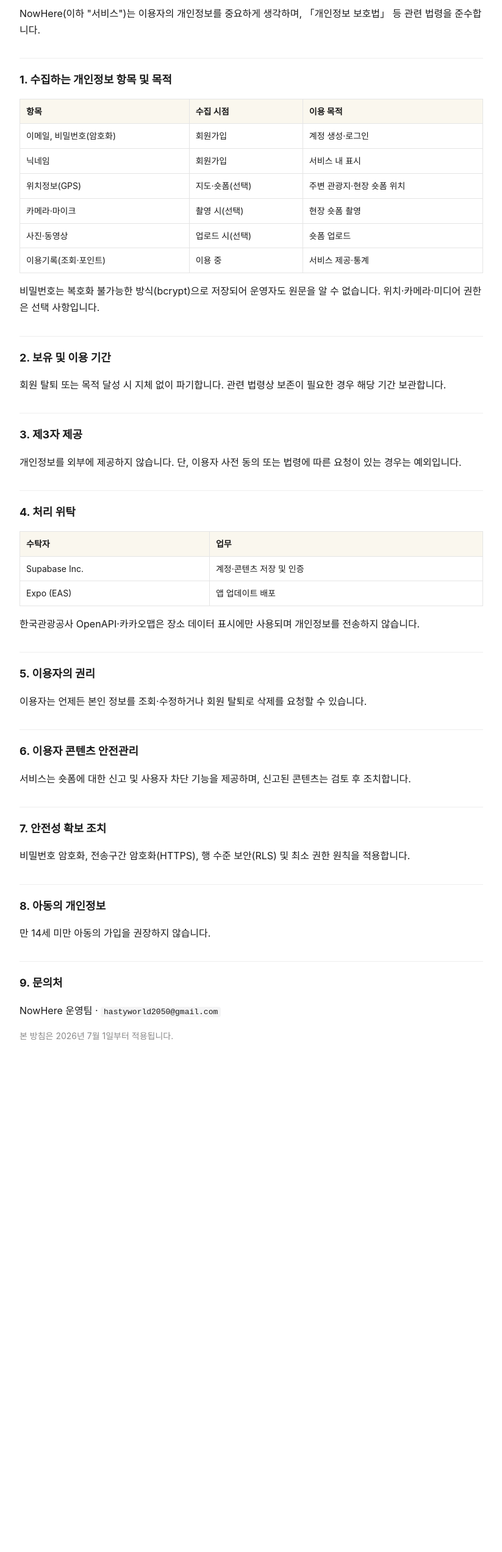
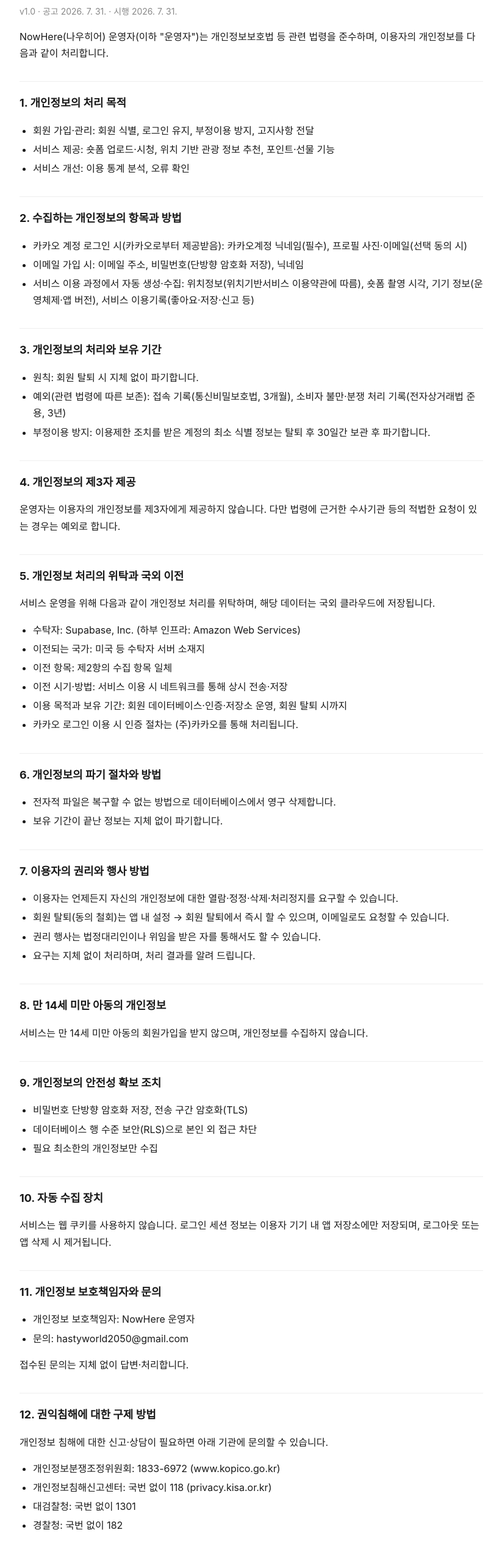
Before and after one commit to hastyworld/NowHere-docs, a plain HTML site: page privacy.html in a window 1280 px wide. Shown: the part 132-2677 px from the top of the page at 61% size, without its empty margins (228-1051 px from the left). Before the commit the page ends 1937 px from the top, so only its background shows below. Drawn offline with Linux system fonts and the light colour scheme.

Commit message:
docs: 약관 3종 전면 갱신 - 이용약관·개인정보처리방침(국외이전 고지)·위치기반서비스 약관 + index 허브

```diff
--- a/privacy.html
+++ b/privacy.html
@@ -7,60 +7,53 @@
 <style>
   body { font-family: -apple-system, "Apple SD Gothic Neo", "Malgun Gothic", sans-serif;
     max-width: 760px; margin: 0 auto; padding: 28px 20px 80px; color: #1a1a1a; line-height: 1.7; }
-  h1 { font-size: 24px; } h2 { font-size: 18px; margin-top: 32px; border-top: 1px solid #eee; padding-top: 20px; }
-  table { border-collapse: collapse; width: 100%; margin: 12px 0; font-size: 14px; }
-  th, td { border: 1px solid #e5e5e5; padding: 8px 10px; text-align: left; }
-  th { background: #faf7ee; }
+  h1 { font-size: 24px; }
+  h2 { font-size: 18px; margin-top: 32px; border-top: 1px solid #eee; padding-top: 20px; }
+  ul { padding-left: 22px; } li { margin: 4px 0; }
   .date { color: #888; font-size: 14px; }
-  code { background: #f4f4f5; padding: 1px 5px; border-radius: 4px; }
+  .nav { font-size: 14px; margin-bottom: 8px; }
+  .nav a { color: #b07d00; text-decoration: none; }
+  a.card { display: block; border: 1px solid #eee; border-radius: 12px; padding: 16px 18px;
+    margin: 12px 0; text-decoration: none; color: #1a1a1a; }
+  a.card:hover { background: #faf7ee; }
+  a.card b { color: #b07d00; }
 </style>
 </head>
 <body>
+<p class="nav"><a href="./index.html">← NowHere 약관·정책</a></p>
 <h1>NowHere 개인정보처리방침</h1>
-<p class="date">시행일: 2026년 7월 1일</p>
-<p>NowHere(이하 "서비스")는 이용자의 개인정보를 중요하게 생각하며, 「개인정보 보호법」 등 관련 법령을 준수합니다.</p>
-
-<h2>1. 수집하는 개인정보 항목 및 목적</h2>
-<table>
-<tr><th>항목</th><th>수집 시점</th><th>이용 목적</th></tr>
-<tr><td>이메일, 비밀번호(암호화)</td><td>회원가입</td><td>계정 생성·로그인</td></tr>
-<tr><td>닉네임</td><td>회원가입</td><td>서비스 내 표시</td></tr>
-<tr><td>위치정보(GPS)</td><td>지도·숏폼(선택)</td><td>주변 관광지·현장 숏폼 위치</td></tr>
-<tr><td>카메라·마이크</td><td>촬영 시(선택)</td><td>현장 숏폼 촬영</td></tr>
-<tr><td>사진·동영상</td><td>업로드 시(선택)</td><td>숏폼 업로드</td></tr>
-<tr><td>이용기록(조회·포인트)</td><td>이용 중</td><td>서비스 제공·통계</td></tr>
-</table>
-<p>비밀번호는 복호화 불가능한 방식(bcrypt)으로 저장되어 운영자도 원문을 알 수 없습니다. 위치·카메라·미디어 권한은 선택 사항입니다.</p>
-
-<h2>2. 보유 및 이용 기간</h2>
-<p>회원 탈퇴 또는 목적 달성 시 지체 없이 파기합니다. 관련 법령상 보존이 필요한 경우 해당 기간 보관합니다.</p>
-
-<h2>3. 제3자 제공</h2>
-<p>개인정보를 외부에 제공하지 않습니다. 단, 이용자 사전 동의 또는 법령에 따른 요청이 있는 경우는 예외입니다.</p>
-
-<h2>4. 처리 위탁</h2>
-<table>
-<tr><th>수탁자</th><th>업무</th></tr>
-<tr><td>Supabase Inc.</td><td>계정·콘텐츠 저장 및 인증</td></tr>
-<tr><td>Expo (EAS)</td><td>앱 업데이트 배포</td></tr>
-</table>
-<p>한국관광공사 OpenAPI·카카오맵은 장소 데이터 표시에만 사용되며 개인정보를 전송하지 않습니다.</p>
-
-<h2>5. 이용자의 권리</h2>
-<p>이용자는 언제든 본인 정보를 조회·수정하거나 회원 탈퇴로 삭제를 요청할 수 있습니다.</p>
-
-<h2>6. 이용자 콘텐츠 안전관리</h2>
-<p>서비스는 숏폼에 대한 신고 및 사용자 차단 기능을 제공하며, 신고된 콘텐츠는 검토 후 조치합니다.</p>
-
-<h2>7. 안전성 확보 조치</h2>
-<p>비밀번호 암호화, 전송구간 암호화(HTTPS), 행 수준 보안(RLS) 및 최소 권한 원칙을 적용합니다.</p>
-
-<h2>8. 아동의 개인정보</h2>
-<p>만 14세 미만 아동의 가입을 권장하지 않습니다.</p>
-
-<h2>9. 문의처</h2>
-<p>NowHere 운영팀 · <code>hastyworld2050@gmail.com</code></p>
-
-<p class="date">본 방침은 2026년 7월 1일부터 적용됩니다.</p>
+<p class="date">v1.0 · 공고 2026. 7. 31. · 시행 2026. 7. 31.</p>
+<p>NowHere(나우히어) 운영자(이하 "운영자")는 개인정보보호법 등 관련 법령을 준수하며, 이용자의 개인정보를 다음과 같이 처리합니다.</p>
+<h2>1. 개인정보의 처리 목적</h2>
+<ul><li>회원 가입·관리: 회원 식별, 로그인 유지, 부정이용 방지, 고지사항 전달</li><li>서비스 제공: 숏폼 업로드·시청, 위치 기반 관광 정보 추천, 포인트·선물 기능</li><li>서비스 개선: 이용 통계 분석, 오류 확인</li></ul>
+<h2>2. 수집하는 개인정보의 항목과 방법</h2>
+<ul><li>카카오 계정 로그인 시(카카오로부터 제공받음): 카카오계정 닉네임(필수), 프로필 사진·이메일(선택 동의 시)</li><li>이메일 가입 시: 이메일 주소, 비밀번호(단방향 암호화 저장), 닉네임</li><li>서비스 이용 과정에서 자동 생성·수집: 위치정보(위치기반서비스 이용약관에 따름), 숏폼 촬영 시각, 기기 정보(운영체제·앱 버전), 서비스 이용기록(좋아요·저장·신고 등)</li></ul>
+<h2>3. 개인정보의 처리와 보유 기간</h2>
+<ul><li>원칙: 회원 탈퇴 시 지체 없이 파기합니다.</li><li>예외(관련 법령에 따른 보존): 접속 기록(통신비밀보호법, 3개월), 소비자 불만·분쟁 처리 기록(전자상거래법 준용, 3년)</li><li>부정이용 방지: 이용제한 조치를 받은 계정의 최소 식별 정보는 탈퇴 후 30일간 보관 후 파기합니다.</li></ul>
+<h2>4. 개인정보의 제3자 제공</h2>
+<p>운영자는 이용자의 개인정보를 제3자에게 제공하지 않습니다. 다만 법령에 근거한 수사기관 등의 적법한 요청이 있는 경우는 예외로 합니다.</p>
+<h2>5. 개인정보 처리의 위탁과 국외 이전</h2>
+<p>서비스 운영을 위해 다음과 같이 개인정보 처리를 위탁하며, 해당 데이터는 국외 클라우드에 저장됩니다.</p>
+<ul><li>수탁자: Supabase, Inc. (하부 인프라: Amazon Web Services)</li><li>이전되는 국가: 미국 등 수탁자 서버 소재지</li><li>이전 항목: 제2항의 수집 항목 일체</li><li>이전 시기·방법: 서비스 이용 시 네트워크를 통해 상시 전송·저장</li><li>이용 목적과 보유 기간: 회원 데이터베이스·인증·저장소 운영, 회원 탈퇴 시까지</li><li>카카오 로그인 이용 시 인증 절차는 (주)카카오를 통해 처리됩니다.</li></ul>
+<h2>6. 개인정보의 파기 절차와 방법</h2>
+<ul><li>전자적 파일은 복구할 수 없는 방법으로 데이터베이스에서 영구 삭제합니다.</li><li>보유 기간이 끝난 정보는 지체 없이 파기합니다.</li></ul>
+<h2>7. 이용자의 권리와 행사 방법</h2>
+<ul><li>이용자는 언제든지 자신의 개인정보에 대한 열람·정정·삭제·처리정지를 요구할 수 있습니다.</li><li>회원 탈퇴(동의 철회)는 앱 내 설정 → 회원 탈퇴에서 즉시 할 수 있으며, 이메일로도 요청할 수 있습니다.</li><li>권리 행사는 법정대리인이나 위임을 받은 자를 통해서도 할 수 있습니다.</li><li>요구는 지체 없이 처리하며, 처리 결과를 알려 드립니다.</li></ul>
+<h2>8. 만 14세 미만 아동의 개인정보</h2>
+<p>서비스는 만 14세 미만 아동의 회원가입을 받지 않으며, 개인정보를 수집하지 않습니다.</p>
+<h2>9. 개인정보의 안전성 확보 조치</h2>
+<ul><li>비밀번호 단방향 암호화 저장, 전송 구간 암호화(TLS)</li><li>데이터베이스 행 수준 보안(RLS)으로 본인 외 접근 차단</li><li>필요 최소한의 개인정보만 수집</li></ul>
+<h2>10. 자동 수집 장치</h2>
+<p>서비스는 웹 쿠키를 사용하지 않습니다. 로그인 세션 정보는 이용자 기기 내 앱 저장소에만 저장되며, 로그아웃 또는 앱 삭제 시 제거됩니다.</p>
+<h2>11. 개인정보 보호책임자와 문의</h2>
+<ul><li>개인정보 보호책임자: NowHere 운영자</li><li>문의: hastyworld2050@gmail.com</li></ul>
+<p>접수된 문의는 지체 없이 답변·처리합니다.</p>
+<h2>12. 권익침해에 대한 구제 방법</h2>
+<p>개인정보 침해에 대한 신고·상담이 필요하면 아래 기관에 문의할 수 있습니다.</p>
+<ul><li>개인정보분쟁조정위원회: 1833-6972 (www.kopico.go.kr)</li><li>개인정보침해신고센터: 국번 없이 118 (privacy.kisa.or.kr)</li><li>대검찰청: 국번 없이 1301</li><li>경찰청: 국번 없이 182</li></ul>
+<h2>13. 처리방침의 변경</h2>
+<p>이 방침의 내용이 추가·삭제·수정되는 경우 시행 7일 전부터 앱 내 공지사항으로 알립니다.</p>
+<h2>부칙</h2>
+<p>이 방침은 2026년 7월 31일부터 시행합니다.</p>
 </body>
 </html>
```
Also changed, not shown: index.html (+16 -52 lines), location.html (added, +53 -0 lines), terms.html (added, +61 -0 lines).
